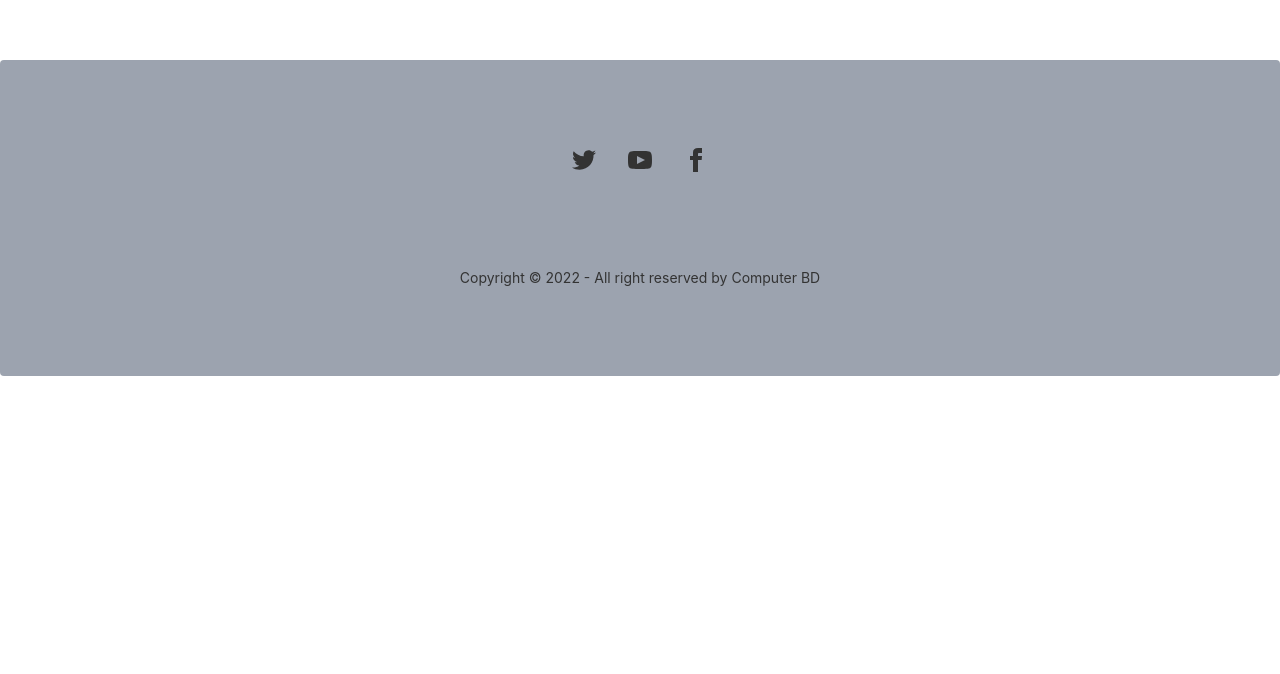
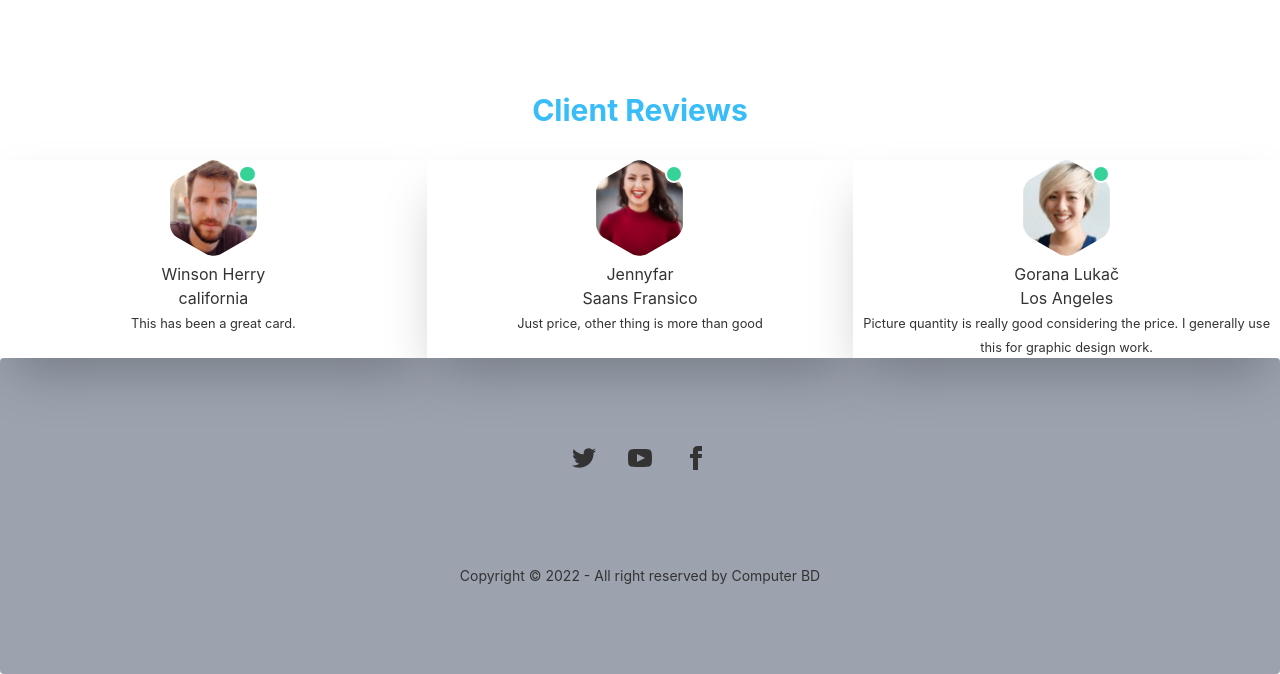
Before and after one commit to etikona/computer-web, a React (Create React App) app: page / in a window 1280 px wide. Shown: the part 3516-4190 px from the top of the page. Before the commit the page ends 3892 px from the top, so only its background shows below. Built offline with nearby package versions, Linux system fonts and the light colour scheme.

Commit message:
review added

```diff
--- a/src/Pages/Home/Home.js
+++ b/src/Pages/Home/Home.js
@@ -2,7 +2,7 @@ import React from 'react';
 import Banner from '../Banner';
 import BusinessSummery from './BusinessSummery';
 import Parts from './Parts';
-import Review from './Review';
+import Reviews from './Reviews';
 
 const Home = () => {
     return (
@@ -10,7 +10,7 @@ const Home = () => {
             <Banner></Banner>
             <Parts></Parts>
             <BusinessSummery></BusinessSummery>
-            <Review></Review>
+            <Reviews></Reviews>
         </div>
     );
 };
--- a/src/Pages/Home/Review.js
+++ b/src/Pages/Home/Review.js
@@ -1,9 +1,21 @@
 import React from 'react';
 
-const Review = () => {
+const Review = ({review}) => {
+    const{name, img, location, react } = review;
+
     return (
-        <div>
+        <div className='bg-base-100 shadow-2xl'>
+            <div className="avatar online">
+  <div className="w-24 mask mask-hexagon">
+    <img src={img} />
 
+  </div>
+</div>
+     <div>
+        <h5>{name}</h5>
+     <p>{location}</p>
+     <small>{react}</small>
+    </div>
         </div>
     );
 };
--- /dev/null
+++ b/src/Pages/Home/Reviews.js
@@ -0,0 +1,43 @@
+import React from 'react';
+import people1 from '../../assets/people1.png';
+import people2 from '../../assets/people2.png';
+import people3 from '../../assets/people3.png';
+import Review from './Review';
+const Reviews = () => {
+    const reviews = [
+        {
+            _id:1,
+            name: 'Winson Herry',
+            react: 'This has been a great card.',
+            location: 'california',
+            img: people1
+        },
+        {
+            _id:2,
+            name: 'Jennyfar',
+            react: 'Just price, other thing is more than good',
+            location: 'Saans Fransico',
+            img: people2
+        },
+        {
+            _id:3,
+            name: 'Gorana Lukač',
+            react: 'Picture quantity is really good considering the price. I generally use this for graphic design work.',
+            location: 'Los Angeles',
+            img: people3
+        },
+
+    ];
+    return (
+        <div>
+            <h3 className='text-primary text-3xl font-bold mt-8 mb-8'>Client Reviews</h3>
+            <div className='grid grid-cols-1 md:grid-cols-2 lg:grid-cols-3'>
+                {
+                    reviews.map(review => <Review key={review._id} review={review}></Review>)
+                }
+            </div>
+        </div>
+    );
+};
+
+export default Reviews;
```
